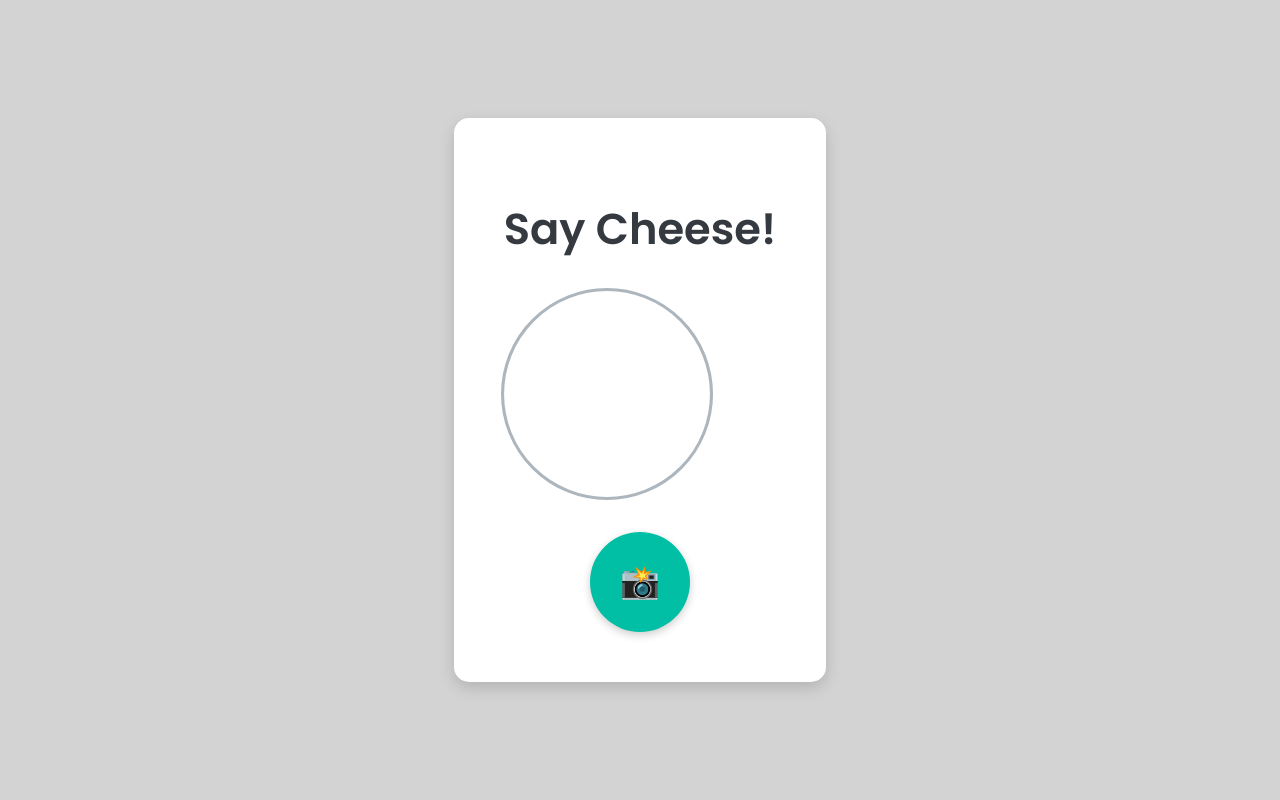
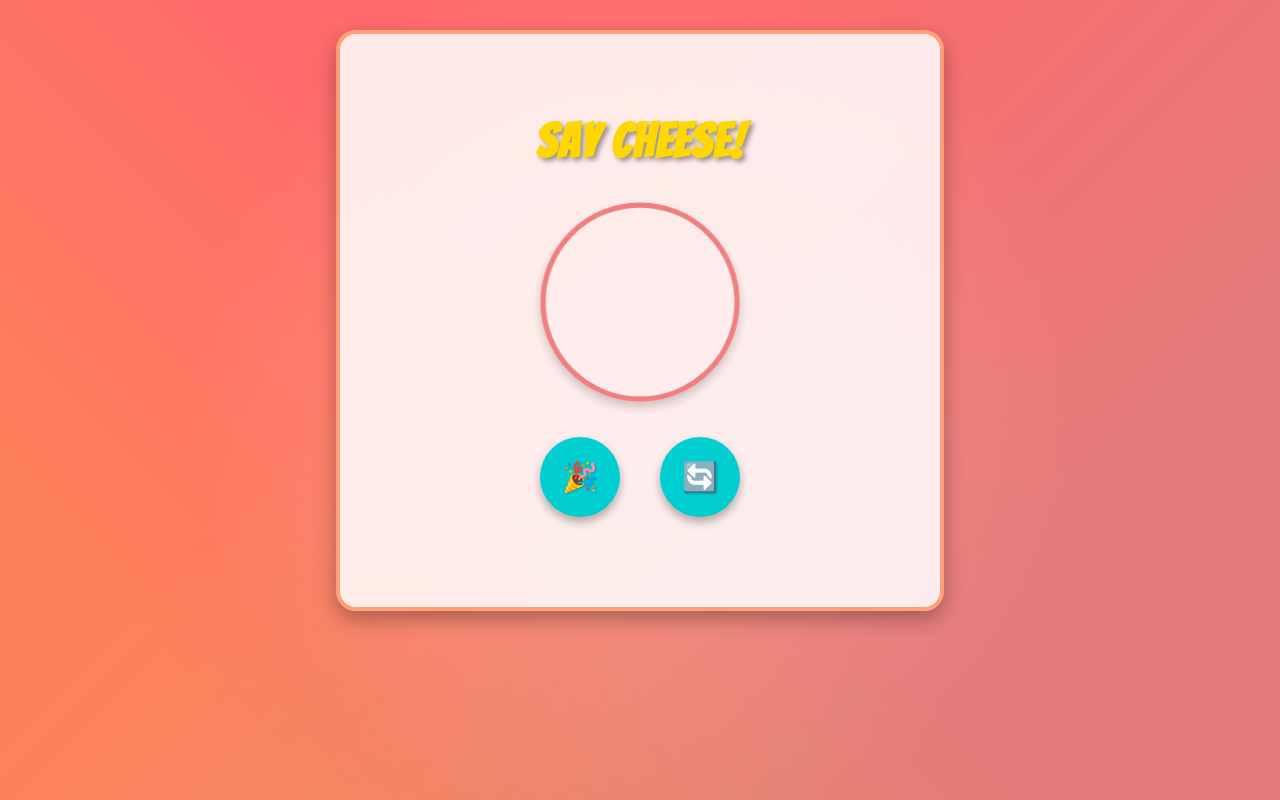
Before and after one commit to ItzAarnab25/The-Judgy-AI, a Python web app: template templates/index.html in a window 1280 px wide. Run offline with Jinja, Linux system fonts and the light colour scheme; the template is opened without the code that fills it, so the values that code supplies are empty; some libraries are stand-ins or nearby versions.

Commit message:
Update index.html
added share option, and stylised the background

```diff
--- a/templates/index.html
+++ b/templates/index.html
@@ -1,98 +1,129 @@
 <!DOCTYPE html>
 <html>
 <head>
-    <title>Funny Photo Booth</title>
+    <title>Party Photo Booth!</title>
     <style>
-        @import url('https://fonts.googleapis.com/css2?family=Poppins:wght@400;600&family=Roboto:ital,wght@0,400;0,700;1,400&display=swap');
+        @import url('https://fonts.googleapis.com/css2?family=Bangers&family=Montserrat:wght@400;700&display=swap');
 
         body {
-            font-family: 'Poppins', sans-serif; /* Modern and clean */
+            font-family: 'Montserrat', sans-serif;
             display: flex;
             flex-direction: column;
             align-items: center;
-            justify-content: center;
+            justify-content: flex-start;
             min-height: 100vh;
-            background-color: #d3d3d3; /* Bigger light grey background */
+            background-color: #FF6B6B; /* Vibrant Red */
             margin: 0;
-            padding: 40px; /* Increased padding for bigger background feel */
+            padding: 30px;
             box-sizing: border-box;
+            background-image: radial-gradient(circle, rgba(255, 218, 185, 0.2) 20%, transparent 60%), /* Peach puff highlights */
+                              linear-gradient(45deg, rgba(255, 255, 0, 0.15) 15%, transparent 50%), /* Yellow streaks */
+                              linear-gradient(-45deg, rgba(0, 255, 255, 0.1) 25%, transparent 65%); /* Cyan hints */
+            color: #333; /* Dark gray for text */
         }
 
         #app-container {
-            background-color: #fff;
-            border-radius: 15px;
-            box-shadow: 0 6px 15px rgba(0, 0, 0, 0.15); /* More pronounced shadow */
-            padding: 50px; /* Increased padding */
+            background-color: rgba(255, 255, 255, 0.85); /* Semi-transparent white */
+            border-radius: 20px;
+            box-shadow: 0 8px 20px rgba(0, 0, 0, 0.3);
+            padding: 50px;
             text-align: center;
+            width: 95%;
+            max-width: 500px;
+            display: flex;
+            flex-direction: column;
+            align-items: center;
+            border: 4px solid #FFA07A; /* Light Salmon border */
         }
 
         h1 {
-            color: #343a40; /* Dark grey heading */
-            margin-bottom: 30px;
-            font-weight: 600; /* Semi-bold */
-            font-size: 2.7rem; /* Slightly larger heading */
+            font-family: 'Bangers', cursive;
+            color: #FFD700; /* Bright Yellow */
+            margin-bottom: 40px;
+            font-size: 3rem;
+            text-shadow: 3px 3px 5px rgba(0, 0, 0, 0.4);
+            letter-spacing: 1.5px;
         }
 
         #camera-container {
-            width: 200px; /* Further increased camera container size */
-            height: 200px; /* Further increased camera container size */
-            border: 3px solid #adb5bd; /* Medium grey border */
+            width: 180px;
+            height: 180px;
+            border: 5px solid #F08080; /* Light Coral border */
             position: relative;
             overflow: hidden;
             border-radius: 50%;
-            margin-bottom: 35px;
-            display: flex; /* Center the video */
-            justify-content: center; /* Center horizontally */
-            align-items: center; /* Center vertically */
+            margin-bottom: 40px;
+            display: flex;
+            justify-content: center;
+            align-items: center;
             transition: border-color 0.3s ease-in-out;
+            box-shadow: 0 5px 10px rgba(0, 0, 0, 0.2);
         }
 
         #camera-container.active {
-            border-color: #00bfa5; /* Teal active color */
+            border-color: #00CED1; /* Turquoise when active */
         }
 
         #camera-feed {
-            width: auto; /* Adjust width to maintain aspect ratio */
-            height: auto; /* Adjust height to maintain aspect ratio */
-            min-width: 100%; /* Ensure it covers the container */
-            min-height: 100%; /* Ensure it covers the container */
+            width: auto;
+            height: auto;
+            min-width: 100%;
+            min-height: 100%;
             object-fit: cover;
-            transform: scaleX(-1); /* Apply horizontal flip for mirror effect */
+            transform: scaleX(-1);
+            filter: brightness(1.1) contrast(1.05); /* Enhance the feed */
         }
 
-        #capture-btn {
-            background-color: #00bfa5; /* Teal button */
+        #capture-flip-container {
+            display: flex;
+            justify-content: center;
+            margin-bottom: 40px;
+        }
+
+        #capture-btn,
+        #flip-btn,
+        #share-btn {
+            background-color: #00CED1; /* Turquoise buttons */
             color: white;
             border: none;
             border-radius: 50%;
-            width: 100px; /* Slightly larger button */
-            height: 100px; /* Slightly larger button */
-            font-size: 2rem; /* Slightly larger font */
+            width: 80px;
+            height: 80px;
+            font-size: 1.8rem;
             cursor: pointer;
-            box-shadow: 0 3px 8px rgba(0, 0, 0, 0.2); /* More prominent shadow */
-            transition: transform 0.2s ease-in-out, background-color 0.2s ease-in-out;
+            box-shadow: 0 5px 10px rgba(0, 0, 0, 0.3);
+            transition: transform 0.2s ease-in-out, background-color 0.2s ease-in-out, box-shadow 0.2s ease-in-out;
             outline: none;
+            margin: 0 20px;
+            text-shadow: 1px 1px 2px rgba(0, 0, 0, 0.2);
         }
 
-        #capture-btn:hover {
-            transform: scale(1.08);
-            background-color: #00897b; /* Darker teal on hover */
+        #capture-btn:hover,
+        #flip-btn:hover,
+        #share-btn:hover {
+            transform: scale(1.1);
+            background-color: #40E0D0; /* Brighter Turquoise on hover */
+            box-shadow: 0 6px 12px rgba(0, 0, 0, 0.35);
         }
 
-        #capture-btn:active {
-            transform: scale(0.92);
+        #capture-btn:active,
+        #flip-btn:active,
+        #share-btn:active {
+            transform: scale(0.95);
+            box-shadow: 0 3px 7px rgba(0, 0, 0, 0.25);
         }
 
         #comment-container {
-            margin-top: 50px; /* Increased margin */
-            padding: 30px; /* Increased padding */
-            border: 2px dashed #ced4da; /* Light grey dashed border */
-            border-radius: 12px;
-            background-color: #f8f9fa; /* Very light grey background */
+            margin-top: 50px;
+            padding: 30px;
+            border: 3px dashed #FFD700; /* Bright Yellow dashed border */
+            border-radius: 15px;
+            background-color: rgba(255, 215, 0, 0.15); /* Light Yellow background */
             text-align: center;
             opacity: 0;
             transform: translateY(20px);
             transition: opacity 0.5s ease-in-out, transform 0.5s ease-in-out;
+            box-shadow: 0 5px 10px rgba(0, 0, 0, 0.2);
         }
 
         #comment-container.show {
@@ -101,33 +132,45 @@
         }
 
         #comment-container h2 {
-            color: #495057; /* Medium grey heading */
-            font-size: 2rem; /* Slightly larger font */
-            margin-bottom: 20px; /* Increased margin */
-            font-weight: 600;
+            font-family: 'Bangers', cursive;
+            color: #FF6B6B; /* Vibrant Red for comment heading */
+            font-size: 2rem;
+            margin-bottom: 25px;
+            text-shadow: 2px 2px 3px rgba(0, 0, 0, 0.3);
+            letter-spacing: 1px;
         }
 
         #comment {
             font-style: italic;
-            color: #6c757d; /* Slate grey comment text */
-            font-size: 1.3rem; /* Slightly larger font */
+            color: #555; /* Darker gray for comment text */
+            font-size: 1.3rem;
+            line-height: 1.7;
         }
 
         .hidden {
             display: none;
         }
 
-        /* Animation for camera container */
         @keyframes pulse {
-            0% { transform: scale(1); }
-            50% { transform: scale(1.03); } /* Even less intense pulse for larger size */
-            100% { transform: scale(1); }
+            0% {
+                transform: scale(1);
+                opacity: 0.9;
+            }
+            50% {
+                transform: scale(1.05);
+                opacity: 1;
+            }
+            100% {
+                transform: scale(1);
+                opacity: 0.9;
+            }
         }
 
         #camera-container.pulsing {
-            animation: pulse 1.5s infinite alternate; /* Faster pulse */
+            animation: pulse 1.5s infinite alternate;
         }
     </style>
+    <meta name="viewport" content="width=device-width, initial-scale=1.0">
 </head>
 <body>
     <div id="app-container">
@@ -135,10 +178,15 @@
         <div id="camera-container" class="pulsing">
             <video id="camera-feed" autoplay playsinline style="transform: scaleX(-1);"></video>
         </div>
-        <button id="capture-btn">📸</button>
-        <canvas id="canvas" width="200" height="200" class="hidden"></canvas>
+        <div id="capture-flip-container">
+            <button id="capture-btn">🎉</button>
+            <button id="flip-btn">🔄</button>
+            <button id="share-btn" class="hidden">📤</button>
+        </div>
+        <canvas id="canvas" width="160" height="160" class="hidden"></canvas>
+        <canvas id="share-canvas" class="hidden"></canvas>
         <div id="comment-container" class="hidden">
-            <h2>Gemini Says:</h2>
+            <h2>Get Ready to Laugh!</h2>
             <p id="comment"></p>
         </div>
     </div>
@@ -148,14 +196,20 @@
         const cameraContainer = document.getElementById('camera-container');
         const captureBtn = document.getElementById('capture-btn');
         const canvas = document.getElementById('canvas');
+        const shareCanvas = document.getElementById('share-canvas');
         const commentContainer = document.getElementById('comment-container');
         const commentDisplay = document.querySelector('#comment-container #comment');
+        const flipBtn = document.getElementById('flip-btn');
+        const shareBtn = document.getElementById('share-btn');
         let stream;
         let isPaused = false;
+        let facingMode = 'user';
+        let capturedImageDataURL;
+        let geminiComment;
 
         async function startCamera() {
             try {
-                stream = await navigator.mediaDevices.getUserMedia({ video: true, audio: false });
+                stream = await navigator.mediaDevices.getUserMedia({ video: { facingMode: facingMode }, audio: false });
                 cameraFeed.srcObject = stream;
                 cameraContainer.classList.add('active');
                 cameraContainer.classList.remove('pulsing');
@@ -190,22 +244,26 @@
             context.beginPath();
             context.arc(size / 2, size / 2, size / 2, 0, 2 * Math.PI);
             context.clip();
-            // Importantly, we also need to flip the drawing context horizontally
-            context.translate(size, 0);
-            context.scale(-1, 1);
+
+            if (facingMode === 'user') {
+                context.translate(size, 0);
+                context.scale(-1, 1);
+            }
+
             context.drawImage(cameraFeed, offsetX, offsetY, size, size, 0, 0, size, size);
-            context.setTransform(1, 0, 0, 1, 0, 0); // Reset transform
+            context.setTransform(1, 0, 0, 1, 0, 0);
 
-            const imageDataURL = canvas.toDataURL('image/jpeg');
-            const base64Image = imageDataURL.split(',')[1];
+            capturedImageDataURL = canvas.toDataURL('image/jpeg');
+            const base64Image = capturedImageDataURL.split(',')[1];
             console.log("Image captured and encoded (first 50 chars):", base64Image.substring(0, 50) + "...");
 
             commentContainer.classList.remove('show');
-            commentContainer.classList.add('hidden'); // Ensure it's hidden before the timeout
+            commentContainer.classList.add('hidden');
+            shareBtn.classList.add('hidden');
 
             setTimeout(() => {
                 sendImageForComment(base64Image);
-            }, 200); // Increased delay
+            }, 200);
         }
 
         async function sendImageForComment(base64Image) {
@@ -225,10 +283,12 @@
                     const data = await response.json();
                     console.log("Fetch Data:", data);
                     if (data && data.comment) {
-                        commentDisplay.textContent = data.comment;
-                        commentContainer.classList.remove('hidden'); // Make it visible
+                        geminiComment = data.comment;
+                        commentDisplay.textContent = geminiComment;
+                        commentContainer.classList.remove('hidden');
                         commentContainer.classList.add('show');
-                        console.log("Comment displayed:", data.comment);
+                        shareBtn.classList.remove('hidden'); // Show the share button here!
+                        console.log("Comment displayed:", geminiComment);
                     } else {
                         console.error("Error: Comment data is missing in the response.");
                         alert("Failed to get a funny comment.");
@@ -247,12 +307,55 @@
                     isPaused = false;
                     cameraContainer.classList.add('active');
                     console.log("Camera resumed.");
-                }, 750); // Slightly increased resume delay
+                }, 750);
             }
         }
 
+        async function toggleCamera() {
+            if (stream) {
+                stream.getTracks().forEach(track => track.stop());
+            }
+            facingMode = facingMode === 'user' ? 'environment' : 'user';
+            startCamera();
+        }
+
+        async function sharePhotoAndComment() {
+            if (navigator.share) {
+                try {
+                    const appContainer = document.getElementById('app-container');
+                    const canvas = await html2canvas(appContainer);
+                    const shareDataURL = canvas.toDataURL('image/jpeg');
+
+                    navigator.share({
+                        title: 'Funny Photo Booth!',
+                        files: [dataURLtoFile(shareDataURL, 'shared_photo.jpeg')],
+                    });
+
+                } catch (error) {
+                    console.error('Sharing failed:', error);
+                }
+            } else {
+                alert('Sharing is not supported on this browser.');
+            }
+        }
+
+        function dataURLtoFile(dataurl, filename) {
+            const arr = dataurl.split(',');
+            const mime = arr[0].match(/:(.*?);/)[1];
+            const bstr = atob(arr[1]);
+            let n = bstr.length;
+            const u8arr = new Uint8Array(n);
+            while (n--) {
+                u8arr[n] = bstr.charCodeAt(n);
+            }
+            return new File([u8arr], filename, { type: mime });
+        }
+
         captureBtn.addEventListener('click', capturePhoto);
+        flipBtn.addEventListener('click', toggleCamera);
+        shareBtn.addEventListener('click', sharePhotoAndComment);
         startCamera();
     </script>
+    <script src="https://html2canvas.hertzen.com/dist/html2canvas.min.js"></script>
 </body>
 </html>
```
